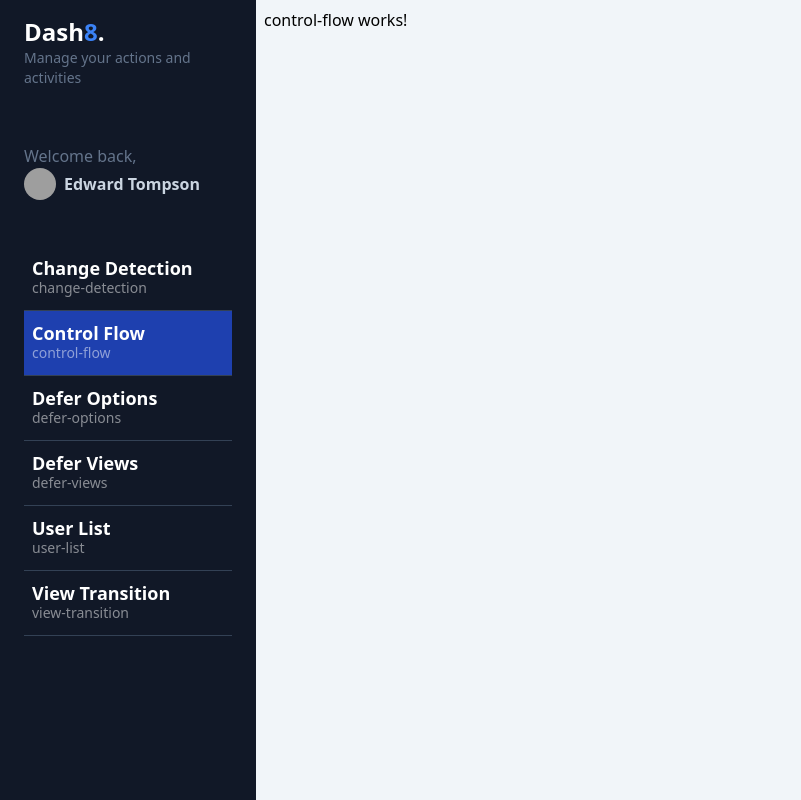
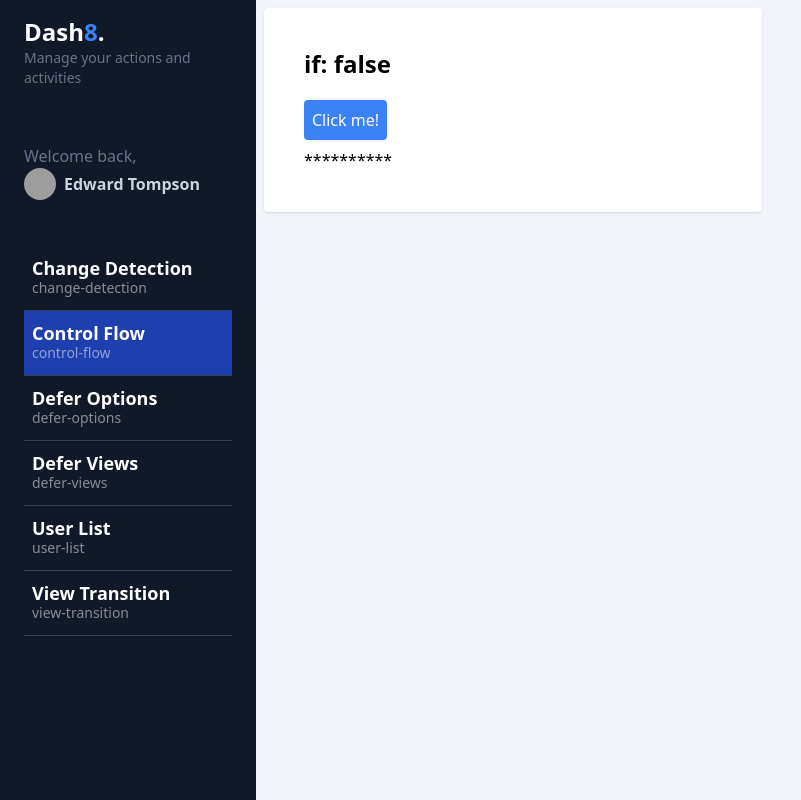
Before and after one commit to Piazzolla/dashboard-ang, an Angular app: page /dashboard/control-flow in a window 1280 px wide. Shown: the whole page, without its empty margins (0-801 px from the left). Built offline with nearby package versions, Linux system fonts and the light colour scheme; grey boxes are pictures that could not be loaded.

Commit message:
control structure test

```diff
--- a/src/app/dashboard/pages/control-flow/control-flow.component.html
+++ b/src/app/dashboard/pages/control-flow/control-flow.component.html
@@ -1 +1,17 @@
-<p>control-flow works!</p>
+<section class="grid grid-cols-1 md:grid-cols-2 gap-3">
+  <!-- ngInf @if  -->
+  <div class="bg-white rounded shadow p-10">
+    <h2 class="text-2xl font-bold mb-5"> if: {{ showContent() }} </h2>
+
+    <button class="p-2 bg-blue-500 rounded text-white" (click)="toggleContent()">Click me!</button>
+
+    <div class="pt-2">
+      @if( showContent() ) {
+        <p>Hola Mundo</p>
+      } @else {
+        <p>**********</p>
+      }
+    </div>
+  </div>
+
+</section>
--- a/src/app/dashboard/pages/control-flow/control-flow.component.ts
+++ b/src/app/dashboard/pages/control-flow/control-flow.component.ts
@@ -1,5 +1,5 @@
 import { CommonModule } from '@angular/common';
-import { ChangeDetectionStrategy, Component } from '@angular/core';
+import { ChangeDetectionStrategy, Component, signal } from '@angular/core';
 
 @Component({
   selector: 'app-control-flow',
@@ -15,4 +15,11 @@
   `,
   changeDetection: ChangeDetectionStrategy.OnPush,
 })
-export default class ControlFlowComponent { }
+export default class ControlFlowComponent {
+  public showContent = signal(false);
+
+  public toggleContent() {
+    this.showContent.update( value => !value);
+  }
+
+}
```
